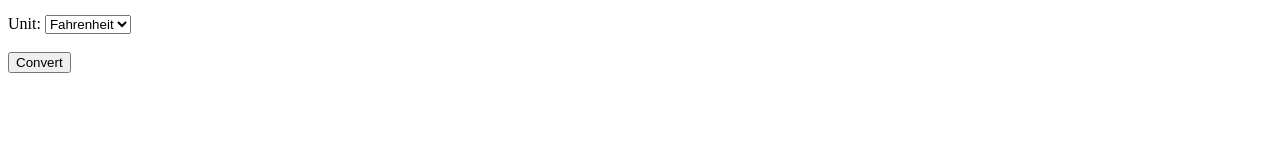
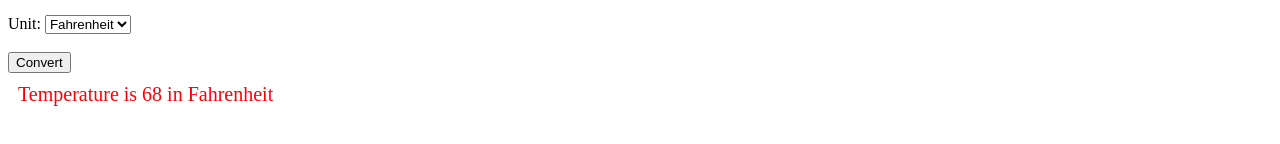
Before and after one commit to KheperX/ex5b, a plain HTML site: page index.html in a window 1280 px wide. Both pictures are taken after a click on the button "Convert". Shown: the part 276-420 px from the top of the page. Drawn offline with nearby package versions, Linux system fonts and the light colour scheme.

Commit message:
Refactoring#3: display the result in <div>

```diff
--- a/index.html
+++ b/index.html
@@ -76,7 +76,8 @@
                     u1 = "Kelvin";
                }
 
-               alert("Temperature is "+t1+" in "+u1);
+               var ans = document.getElementById("result").innerHTML = "Temperature is " +t1+" in "+u1;
+			   return
             }
 
 
```
